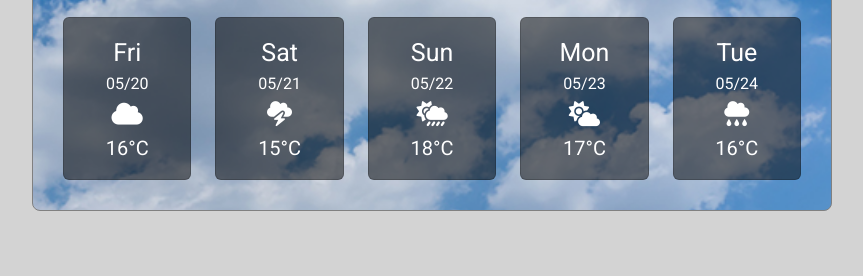
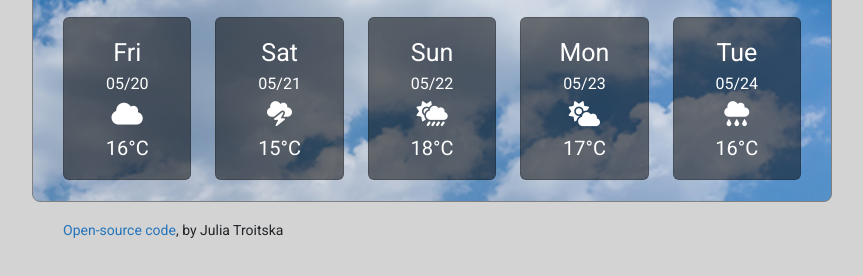
Before and after one commit to JuliaTroitskaya/weather-app, a plain HTML site: page index.html in a window 1280 px wide. Shown: the part 410-686 px from the top of the page, without its empty margins (352-1215 px from the left). Drawn offline with nearby package versions, Linux system fonts and the light colour scheme; a web font is replaced by a local one.

Commit message:
Added the footer

```diff
--- a/index.html
+++ b/index.html
@@ -18,6 +18,7 @@
   </head>
   <body>
     <div class="container">
+      <div class="weather-container">
       <form>
       <div class="row search">
         <div class="col-8 search-input">
@@ -120,6 +121,8 @@
       </div>
     </form>
     </div>
+    </div>
+   <div id="footer"><a href="https://github.com/JuliaTroitskaya/weather-app" target="_blank">Open-source code</a>, by Julia Troitska</div>
     <script src="src/index.js"></script>
   </body>
 </html>
--- a/src/styles.css
+++ b/src/styles.css
@@ -5,7 +5,7 @@
   background-color: white;
   max-width: 800px;
   height: auto;
-  padding: 30px;
+  padding: 30px 30px 0px 30px;
   border-radius: 8px;
   border: 1px solid gray;
   background: url(weather.jpg) no-repeat center center fixed;
@@ -112,12 +112,18 @@ body {
 
 a {
   text-decoration: none;
-  color: white;
+  color: #2474bb;
 }
 a:hover {
   text-decoration: underline;
-  color: darkgoldenrod;
+  color: black;
 }
 #weather-description {
   font-size: 22px;
 }
+#footer {
+  text-align: left;
+  position: relative;
+  top: 40px;
+  font-size: 14px;
+}
```
